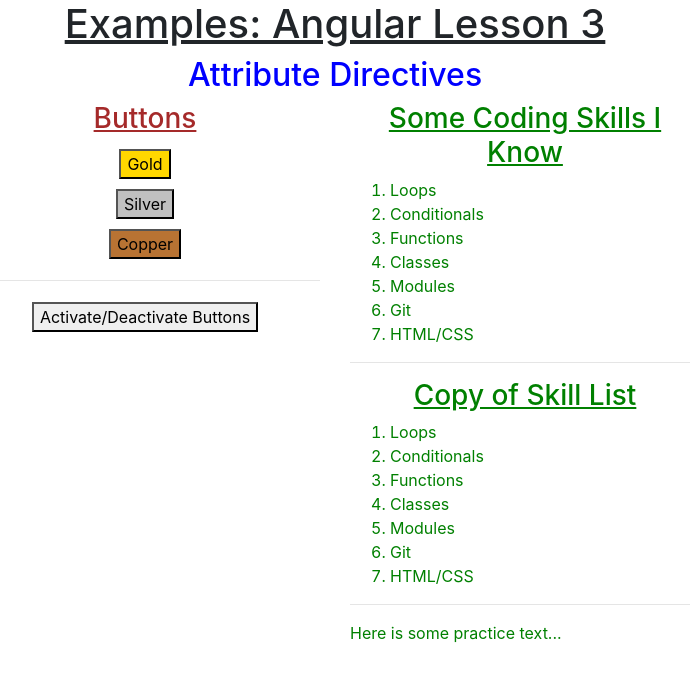
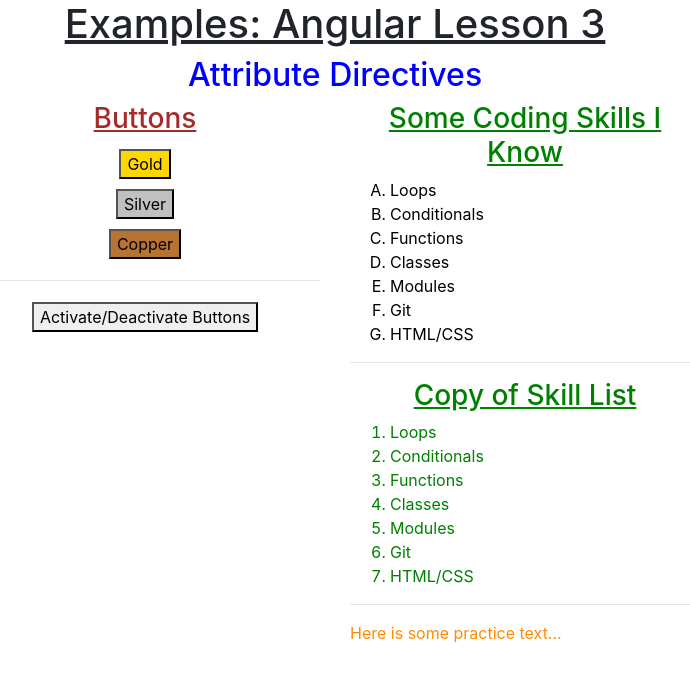
Before and after one commit to LaunchCodeEducation/angular-lc101-projects, an Angular app in the folder lesson3/examples/: page / in a window 1280 px wide. Shown: the top 680 px of the page, without its empty margins (305-995 px from the left). Built offline with nearby package versions, Linux system fonts and the light colour scheme.

Commit message:
button practive

```diff
--- a/lesson3/examples/src/app/buttons/buttons.component.html
+++ b/lesson3/examples/src/app/buttons/buttons.component.html
@@ -1,6 +1,6 @@
 <div class="buttons">
    <h3>{{buttonHeading}}</h3>
-   <button class="gold">Gold</button> <br>
+   <button [class.gold]="!inactive" [disabled]="inactive" (click)="inactive = true">Gold</button> <br>
    <button class="silver">Silver</button> <br>
    <button class="copper">Copper</button> <hr>
    <button>Activate/Deactivate Buttons</button>
--- a/lesson3/examples/src/app/skill-set/skill-set.component.css
+++ b/lesson3/examples/src/app/skill-set/skill-set.component.css
@@ -6,3 +6,17 @@
 .skills {
    color: green;
 }
+
+.ol-style {
+
+   color: black;
+
+   text-align: center;
+
+   list-style-type: upper-roman;
+
+}
+
+.p-style {
+   color: darkorange;
+}
--- a/lesson3/examples/src/app/skill-set/skill-set.component.html
+++ b/lesson3/examples/src/app/skill-set/skill-set.component.html
@@ -1,13 +1,13 @@
 <div class="skills">
    <h3>{{listHeading}}</h3>
-   <ol>
+   <ol [style.color]="alternateColor" [type]="bulletType">
       <li *ngFor="let skill of skills">{{skill}}</li>
    </ol>
    <hr>
    <h3>Copy of Skill List</h3>
-   <ol>
+   <ol [class.ol-style]="changeColor">
       <li *ngFor="let skill of skills">{{skill}}</li>
    </ol>
    <hr>
-   <p>Here is some practice text...</p>
+   <p [class.p-style]="!changeColor" (click)="changeColor = !changeColor">Here is some practice text...</p>
 </div>
--- a/lesson3/examples/src/app/skill-set/skill-set.component.ts
+++ b/lesson3/examples/src/app/skill-set/skill-set.component.ts
@@ -10,7 +10,7 @@
    skills: string[] = ['Loops', 'Conditionals', 'Functions', 'Classes', 'Modules', 'Git', 'HTML/CSS'];
    alternateColor: string = 'black';
    bulletType: string = 'A';
-   changeColor: boolean = true;
+   changeColor: boolean = false;
 
    constructor() { }
 
```
